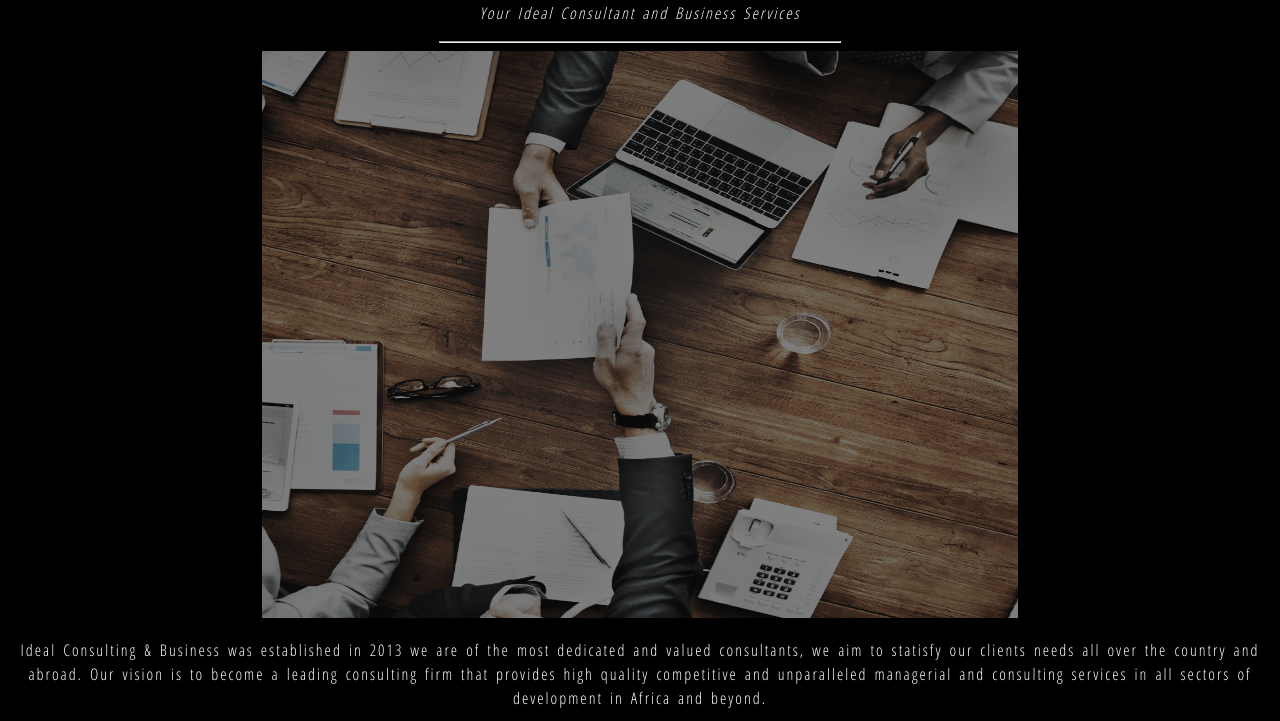
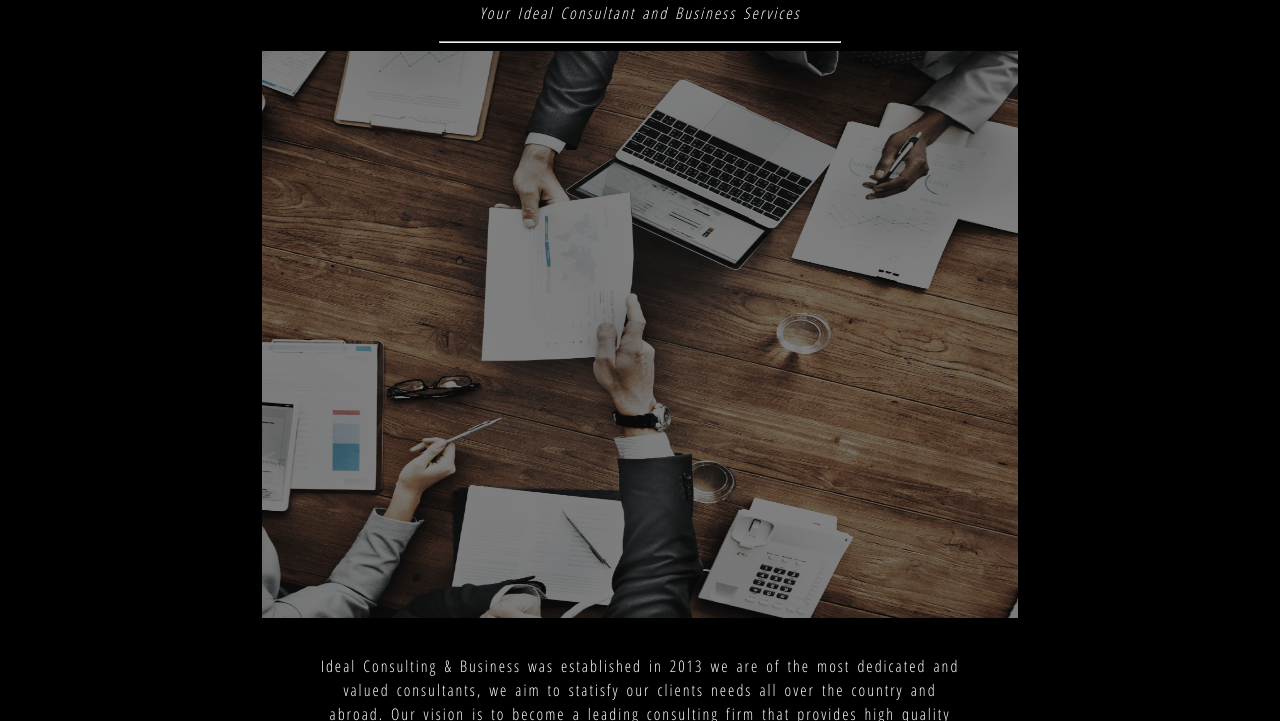
Before and after one commit to mtexxoxx/mtexxoxx.github.io, a plain HTML site: page Unit 4 Project/index.html in a window 1280 px wide. Shown: the part 79-800 px from the top of the page. Drawn offline with Linux system fonts and the light colour scheme.

Commit message:
Project 4

```diff
--- a/Unit 4 Project/css/style.css
+++ b/Unit 4 Project/css/style.css
@@ -1,6 +1,7 @@
 @import url('https://fonts.googleapis.com/css2?family=Open+Sans+Condensed:wght@300&display=swap');
 
 .font {
+	text-align:center;
 	font-family: 'Open Sans Condensed', sans-serif;
 	line-height: 1.5em;
 	letter-spacing: 2px;
@@ -38,3 +39,8 @@ img {
 #title {
 	text-decoration: underline;
 }
+
+#main {
+	width: 40em;
+	margin: 2em auto;
+ }
--- a/Unit 4 Project/index.html
+++ b/Unit 4 Project/index.html
@@ -11,7 +11,7 @@
 
 	<hr id="line1">
 	<img src="images/consultants.jpg" alt="Consultants Working" title="Consultants">
-	<p class="font">Ideal Consulting & Business was established in 2013 we are of the most dedicated and valued consultants, we aim to statisfy our clients needs all over the country and abroad. Our vision is to become a leading consulting firm that provides high quality competitive and unparalleled managerial and consulting services in all sectors of development in Africa and beyond.</p>
+	<p id="main" class="font">Ideal Consulting & Business was established in 2013 we are of the most dedicated and valued consultants, we aim to statisfy our clients needs all over the country and abroad. Our vision is to become a leading consulting firm that provides high quality competitive and unparalleled managerial and consulting services in all sectors of development in Africa and beyond.</p>
 
 	<hr id="line2">
 
```
